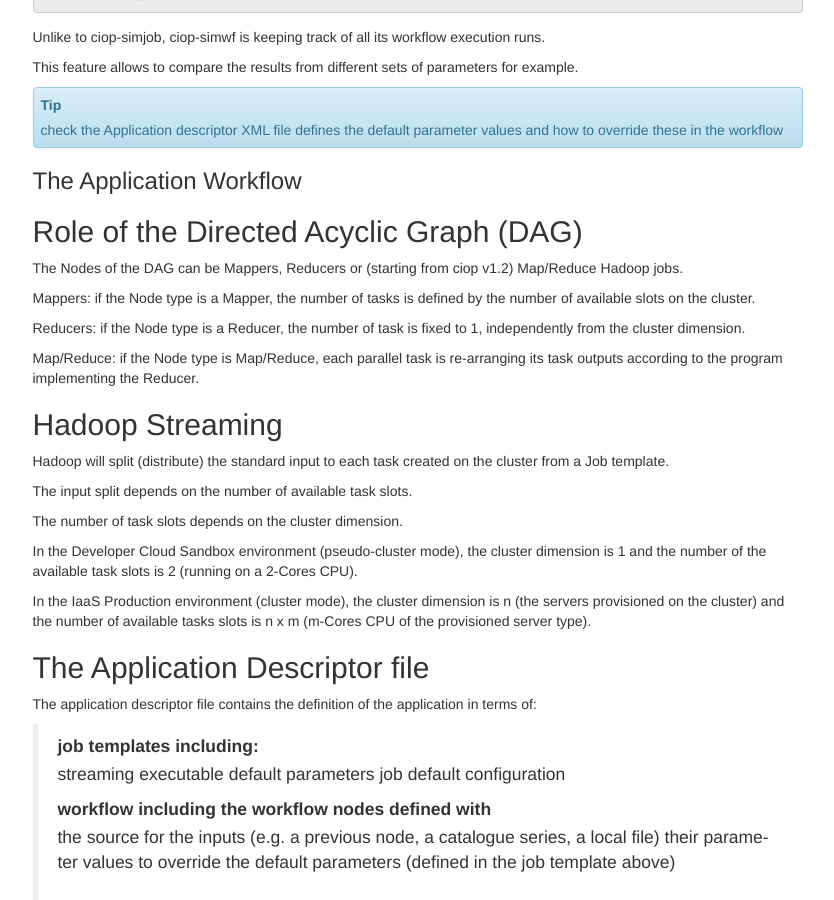
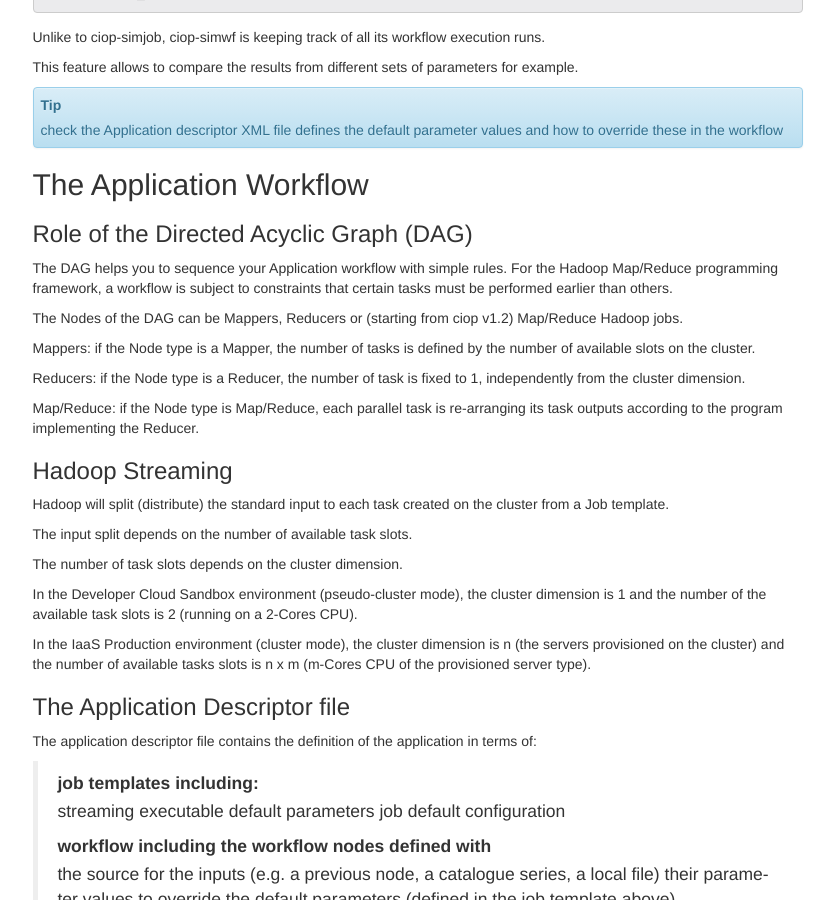
Before and after one commit to Terradue/doc-developer-sandbox, a Sphinx documentation site: the page built from source/start/principles.rst, in a window 1280 px wide and 900 px high, scrolled down 2857 px. Shown: the whole window, without its empty margins (330-1164 px from the left). Built offline with Sphinx 7.4.7, drawn with Linux system fonts in a browser that asks for light colours; pages that are not in the unit, such as notebooks, are missing from menus.

Commit message:
Update principles.rst

```diff
--- a/source/start/principles.rst
+++ b/source/start/principles.rst
@@ -143,10 +143,12 @@ This feature allows to compare the results from different sets of parameters for
 .. TIP:: check the Application descriptor XML file defines the default parameter values and how to override these in the workflow
 
 The Application Workflow
-""""""""""""""""""""""""
+^^^^^^^^^^^^^^^^^^^^^^^^
 
 Role of the Directed Acyclic Graph (DAG)
-^^^^^^^^^^^^^^^^^^^^^^^^^^^^^^^^^^^^^^^^
+""""""""""""""""""""""""""""""""""""""""
+
+The DAG helps you to sequence your Application workflow with simple rules. For the Hadoop Map/Reduce programming framework, a workflow is subject to constraints that certain tasks must be performed earlier than others.
 
 The Nodes of the DAG can be Mappers, Reducers or (starting from ciop v1.2) Map/Reduce Hadoop jobs.
 
@@ -157,7 +159,7 @@ Reducers: if the Node type is a Reducer, the number of task is fixed to 1, indep
 Map/Reduce: if the Node type is Map/Reduce, each parallel task is re-arranging its task outputs according to the program implementing the Reducer.
 
 Hadoop Streaming
-^^^^^^^^^^^^^^^^
+""""""""""""""""
 
 Hadoop will split (distribute) the standard input to each task created on the cluster from a Job template.
 
@@ -170,7 +172,7 @@ In the Developer Cloud Sandbox environment (pseudo-cluster mode), the cluster di
 In the IaaS Production environment (cluster mode), the cluster dimension is n (the servers provisioned on the cluster) and the number of available tasks slots is n x m (m-Cores CPU of the provisioned server type).
 
 The Application Descriptor file
-^^^^^^^^^^^^^^^^^^^^^^^^^^^^^^^
+"""""""""""""""""""""""""""""""
 
 The application descriptor file contains the definition of the application in terms of:
 
```
